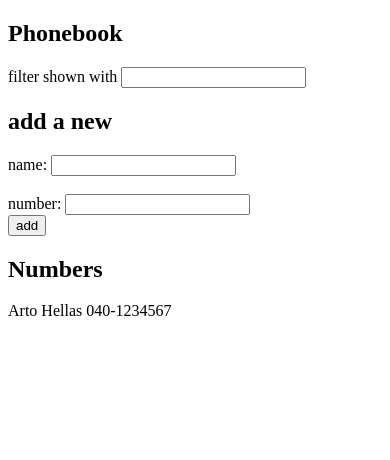
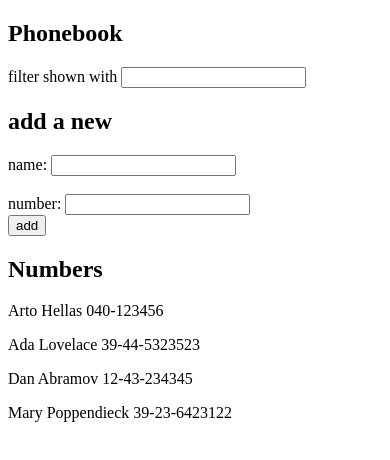
Before and after one commit to ZainabYounus/CS-E4675-Full-Stack-Web-Development, a React (Create React App) app in the folder part2/phonebook/: page / in a window 390 px wide. Shown: the top 460 px of the page. Built offline with nearby package versions, Linux system fonts and the light colour scheme; data requests are answered from the project's data file.

Commit message:
Implemented 2.11: The Phonebook Step6

```diff
--- /dev/null
+++ b/part2/phonebook/db.json
@@ -0,0 +1,24 @@
+{
+    "persons":[
+      {
+        "name": "Arto Hellas",
+        "number": "040-123456",
+        "id": 1
+      },
+      {
+        "name": "Ada Lovelace",
+        "number": "39-44-5323523",
+        "id": 2
+      },
+      {
+        "name": "Dan Abramov",
+        "number": "12-43-234345",
+        "id": 3
+      },
+      {
+        "name": "Mary Poppendieck",
+        "number": "39-23-6423122",
+        "id": 4
+      }
+    ]
+  }
--- a/part2/phonebook/src/App.js
+++ b/part2/phonebook/src/App.js
@@ -1,4 +1,5 @@
-import { useState } from 'react'
+import { useState, useEffect } from 'react'
+import axios from 'axios'
 
 const Filter = (props) => {
   return(
@@ -37,13 +38,25 @@ const Persons =(props) => {
 }
 
 const App = () => {
-  const [persons, setPersons] = useState([
-    { id:1, name: 'Arto Hellas', number: '040-1234567' }
-  ])
+
+  const [persons, setPersons] = useState([])
+  //   { id:1, name: 'Arto Hellas', number: '040-1234567' }
+  // ])
   const [newName, setNewName] = useState('')
   const [newNumber, setNewNumber] = useState('')
   const [filterValue, setFilterValue] = useState('')
   const [filteredResult, setFilterResult] = useState(persons)
+
+  const hook = () => {
+    axios
+      .get('http://localhost:3001/persons')
+      .then(response => {
+        setPersons(response.data)
+        setFilterResult(response.data)
+    })
+    .catch(err => {console.log(err)})
+  }
+  useEffect(hook, [])
 
 
   const addPerson = (event) => {
--- a/part2/phonebook/src/index.js
+++ b/part2/phonebook/src/index.js
@@ -2,4 +2,4 @@ import React from 'react';
 import ReactDOM from 'react-dom/client';
 import App from './App';
 
-ReactDOM.createRoot(document.getElementById('root')).render(<App />);
+ReactDOM.createRoot(document.getElementById('root')).render(<App />)
```
Also changed, not shown: part2/phonebook/package.json (+6 -1 lines), 2 other files (tests, documents, lock files or other folders).
